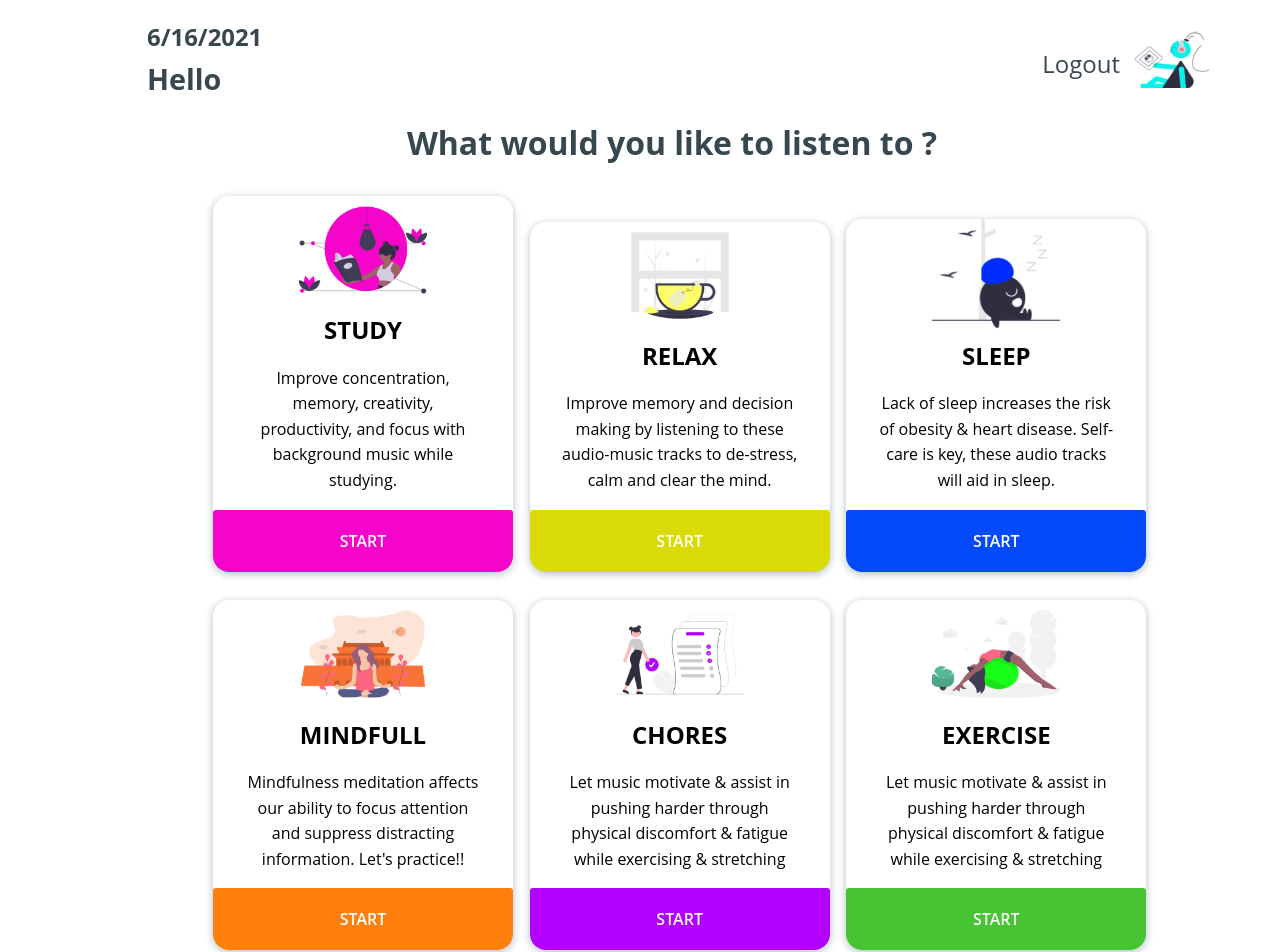
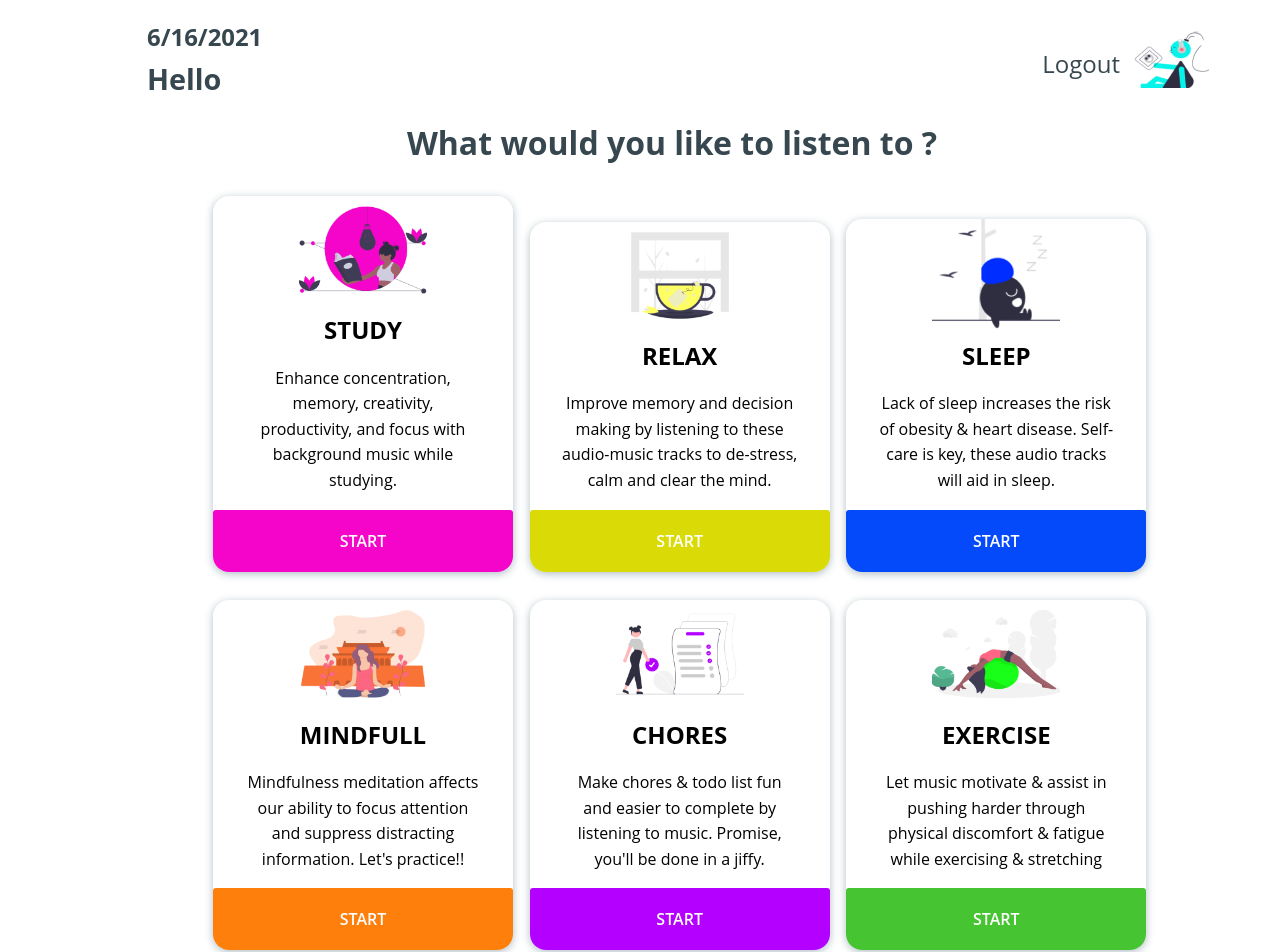
Before and after one commit to RBRuthie/Springboard_VideoApp, a React (Create React App) app: page /user_options in a window 1280 px wide. Shown: the top 952 px of the page. Built offline with nearby package versions, Linux system fonts and the light colour scheme; no server answers; sample sign-in values are in the browser's storage.

Commit message:
Update User_Options.jsx

```diff
--- a/src/routes/User_Options.jsx
+++ b/src/routes/User_Options.jsx
@@ -73,7 +73,7 @@ return token !== null ? (
               {/* <div className="banner-img" /> */}
               <img src={process.env.PUBLIC_URL + '/img/study_img.png'} alt="study image" className="profile-img" />
               <h1 className="name">STUDY</h1>
-              <p className="description">Improve concentration, memory, creativity, productivity, and focus with background music while studying.</p>
+              <p className="description">Enhance concentration, memory, creativity, productivity, and focus with background music while studying.</p>
               <button className="btn" id="study-btn">START</button>
           </Link>
         </div>
@@ -117,7 +117,7 @@ return token !== null ? (
               {/* <div className="banner-img" /> */}
               <img src={process.env.PUBLIC_URL + '/img/chores_img.png'} alt="chores image" className="profile-img" />
               <h1 className="name">CHORES</h1>
-              <p className="description">Let music motivate &amp; assist in pushing harder through physical discomfort &amp; fatigue while exercising &amp; stretching</p>
+              <p className="description">Make chores	&amp; todo list fun and easier to complete by listening to music. Promise, you'll be done in a jiffy.</p>
               <button className="btn" id="chores-btn">START</button>
           </Link>
         </div>
```
